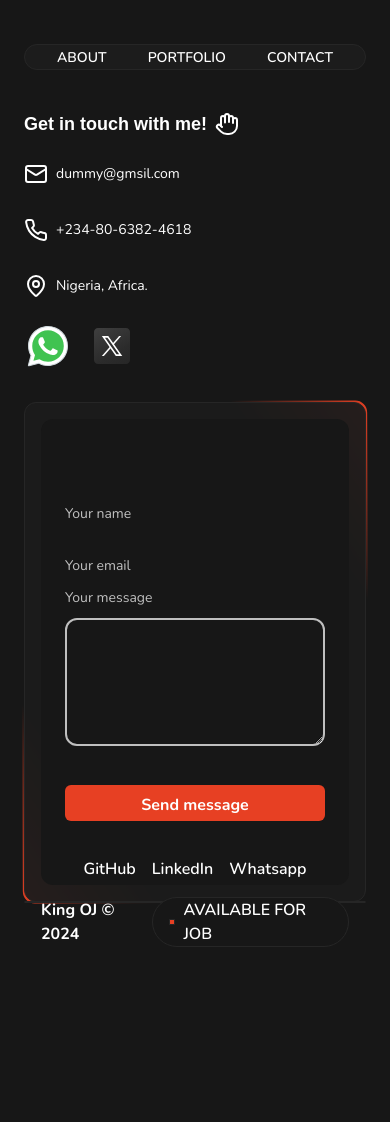
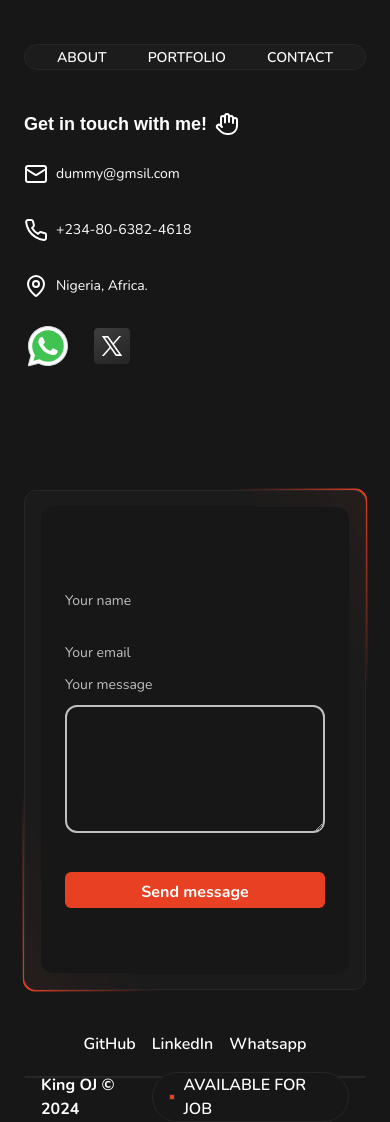
Before and after one commit to King-OJ/modern_portfolio, a Next.js app: page /contact in a window 390 px wide. Before the commit the page ends 947 px from the top, so only its background shows below. Built offline with nearby package versions, Linux system fonts and the light colour scheme; a web font is replaced by a local one.

Commit message:
made contact page responsive

```diff
--- a/app/contact/page.tsx
+++ b/app/contact/page.tsx
@@ -7,7 +7,7 @@ import FloatingLabel from "@/Components/FloatingLabel";
 function ContactPage() {
   return (
     <main className="mt-10 md:mt-12">
-      <div className="space-y-6 md:hidden mb-8">
+      <div className="space-y-6 md:hidden mb-8 md:mb-0">
         <h6 className="text-lg md:text-2xl font-bold flex items-center">
           Get in touch with me!{" "}
           <span className="ml-2 ">
@@ -38,7 +38,8 @@ function ContactPage() {
           </li>
         </ul>
       </div>
-      <div className="h-[500px] md:h-[600px]">
+      <div className="w-full h-[80vh] flex items-center">
+        <div className="h-[500px] lg:h-[600px] w-full">
           <div className="relative w-full h-full">
             <div
               className={`absolute h-full w-full
@@ -94,7 +95,11 @@ function ContactPage() {
                 >
                   <div className="space-y-8 w-full">
                     <FloatingLabel type="text" label="your name" name="name" />
-                  <FloatingLabel type="email" label="your email" name="email" />
+                    <FloatingLabel
+                      type="email"
+                      label="your email"
+                      name="email"
+                    />
                     <div className="relative">
                       <label
                         htmlFor="floating_outlined"
@@ -120,6 +125,7 @@ function ContactPage() {
             </div>
           </div>
         </div>
+      </div>
     </main>
   );
 }
```
Lines whose indentation alone changed are shown as unchanged.
